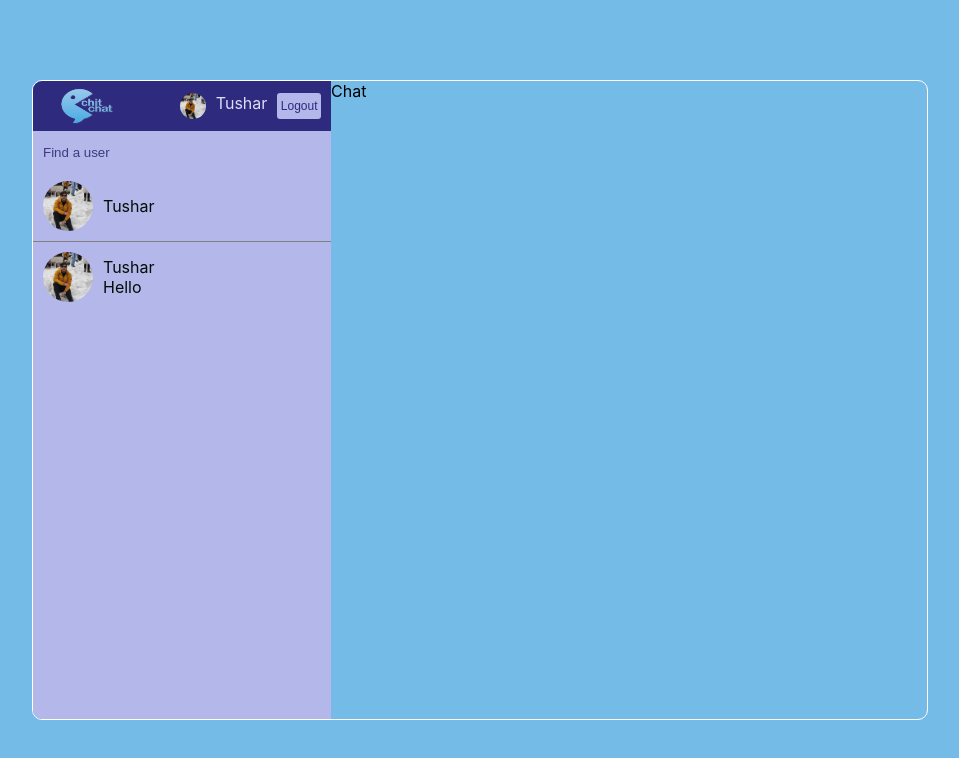
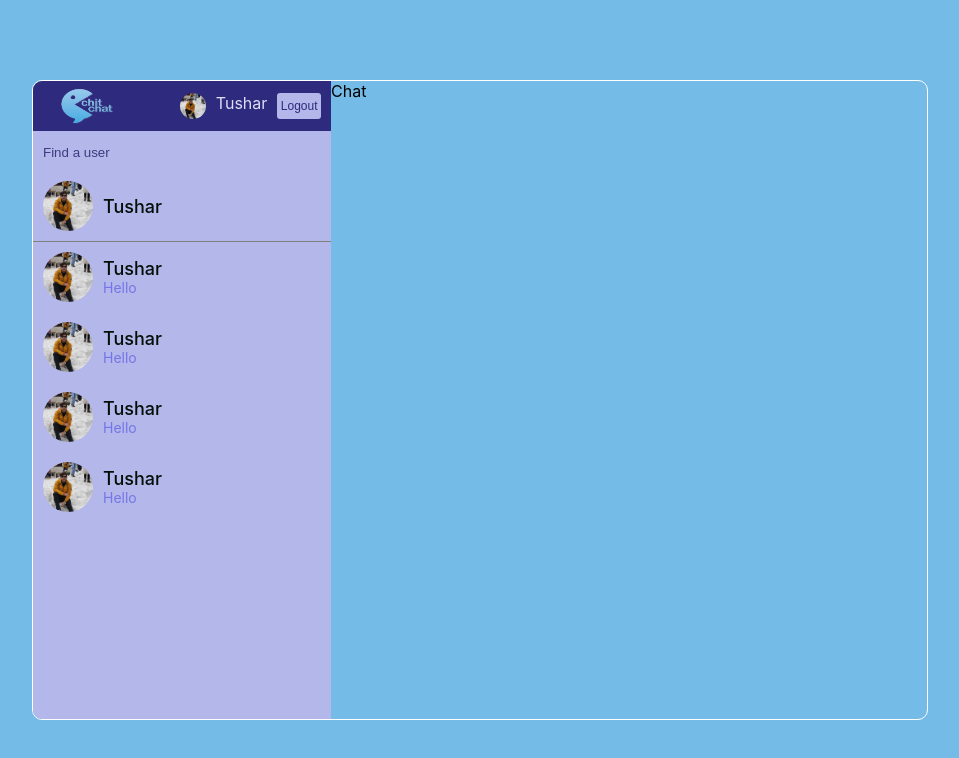
Before and after one commit to Tushar20-20Mahajan/Chit_Chat, a React (Create React App) app: page / in a window 1280 px wide. Shown: the top 758 px of the page, without its empty margins (160-1119 px from the left). Built offline with nearby package versions, Linux system fonts and the light colour scheme.

Commit message:
Changes Done and Files Added

```diff
--- a/src/Style.scss
+++ b/src/Style.scss
@@ -3,6 +3,7 @@
     padding: 0;
     box-sizing: border-box;
 }
+
 .formContainer {
     background-color: #74BBE7;
     height: 100vh;
@@ -46,12 +47,13 @@
                 border: none;
                 margin: 0;
                 border-bottom: 2px solid #a7bcff;
-                &::placeholder{
-                    color: rgb(175,175,175);
+
+                &::placeholder {
+                    color: rgb(175, 175, 175);
                 }
             }
 
-            button{
+            button {
                 background-color: #2790d1;
                 color: white;
                 padding: 10px;
@@ -61,22 +63,23 @@
                 cursor: pointer;
             }
 
-            label{
+            label {
                 display: flex;
                 align-items: center;
                 gap: 10px;
-                color:#2790d1;
+                color: #2790d1;
                 font-size: 12px;
                 cursor: pointer;
 
-                img{
+                img {
                     width: 40px;
                 }
 
             }
         }
-        p{
-            color:#2790d1 ;
+
+        p {
+            color: #2790d1;
             font-size: 12px;
             margin-top: 10px;
         }
@@ -84,14 +87,14 @@
     }
 }
 
-.home{
+.home {
     background-color: #74BBE7;
     height: 100vh;
     display: flex;
     align-items: center;
     justify-content: center;
 
-    .container{
+    .container {
         border: 1px solid white;
         border-radius: 10px;
         width: 70%;
@@ -99,11 +102,11 @@
         display: flex;
         overflow: hidden;
 
-        .sidebar{
+        .sidebar {
             flex: 1;
             background-color: #b4b7e9;
 
-            .navbar{
+            .navbar {
                 display: flex;
                 align-items: center;
                 background-color: #2e2a7e;
@@ -112,11 +115,11 @@
                 justify-content: space-between;
                 color: #ddddf7;
 
-                .user{
+                .user {
                     display: flex;
                     gap: 10px;
 
-                    img{
+                    img {
                         background-color: #ddddf7;
                         height: 26px;
                         width: 26px;
@@ -124,8 +127,8 @@
                         object-fit: cover;
                     }
 
-                    button{
-                        background-color:#b4b7e9 ;
+                    button {
+                        background-color: #b4b7e9;
                         color: #2e2a7e;
                         font-size: 12px;
                         border: none;
@@ -139,18 +142,20 @@
 
 
             }
-            .search{
+
+            .search {
                 border-bottom: 1px solid gray;
 
-                .searchForm{
+                .searchForm {
                     padding: 10px;
-                    input{
+
+                    input {
                         background-color: transparent;
                         border: none;
                         color: white;
                         outline: none;
 
-                        &::placeholder{
+                        &::placeholder {
                             color: #3e3b80;
                         }
 
@@ -158,7 +163,7 @@
                 }
             }
 
-            .userChat{
+            .userChat {
                 padding: 10px;
                 display: flex;
                 align-items: center;
@@ -166,21 +171,36 @@
                 color: #000f08;
                 cursor: pointer;
 
-                &:hover{
+                &:hover {
                     background-color: #48449e;
                     color: #ddddf7;
+
                 }
-                img{
+
+                img {
                     width: 50px;
                     height: 50px;
                     border-radius: 50%;
                     object-fit: cover;
                 }
+
+                .userChatInfo {
+                    span {
+                        font-size: 18px;
+                        font-weight: 500;
+                    }
+
+                    p {
+                        font-size: 14px;
+                        color: #7575e7;
+                    }
+
+                }
             }
 
         }
 
-        .chat{
+        .chat {
             flex: 2;
 
         }
--- a/src/components/Chats.jsx
+++ b/src/components/Chats.jsx
@@ -11,6 +11,30 @@ export const Chats = () => {
                     <p>Hello</p>
                 </div>
             </div>
+
+            <div className="userChat">
+                <img src={imageMy} alt='Image Loading...' />
+                <div className="userChatInfo">
+                    <span>Tushar</span>
+                    <p>Hello</p>
+                </div>
+            </div>
+
+            <div className="userChat">
+                <img src={imageMy} alt='Image Loading...' />
+                <div className="userChatInfo">
+                    <span>Tushar</span>
+                    <p>Hello</p>
+                </div>
+            </div>
+
+            <div className="userChat">
+                <img src={imageMy} alt='Image Loading...' />
+                <div className="userChatInfo">
+                    <span>Tushar</span>
+                    <p>Hello</p>
+                </div>
+            </div>
     </div>
   )
 }
```
